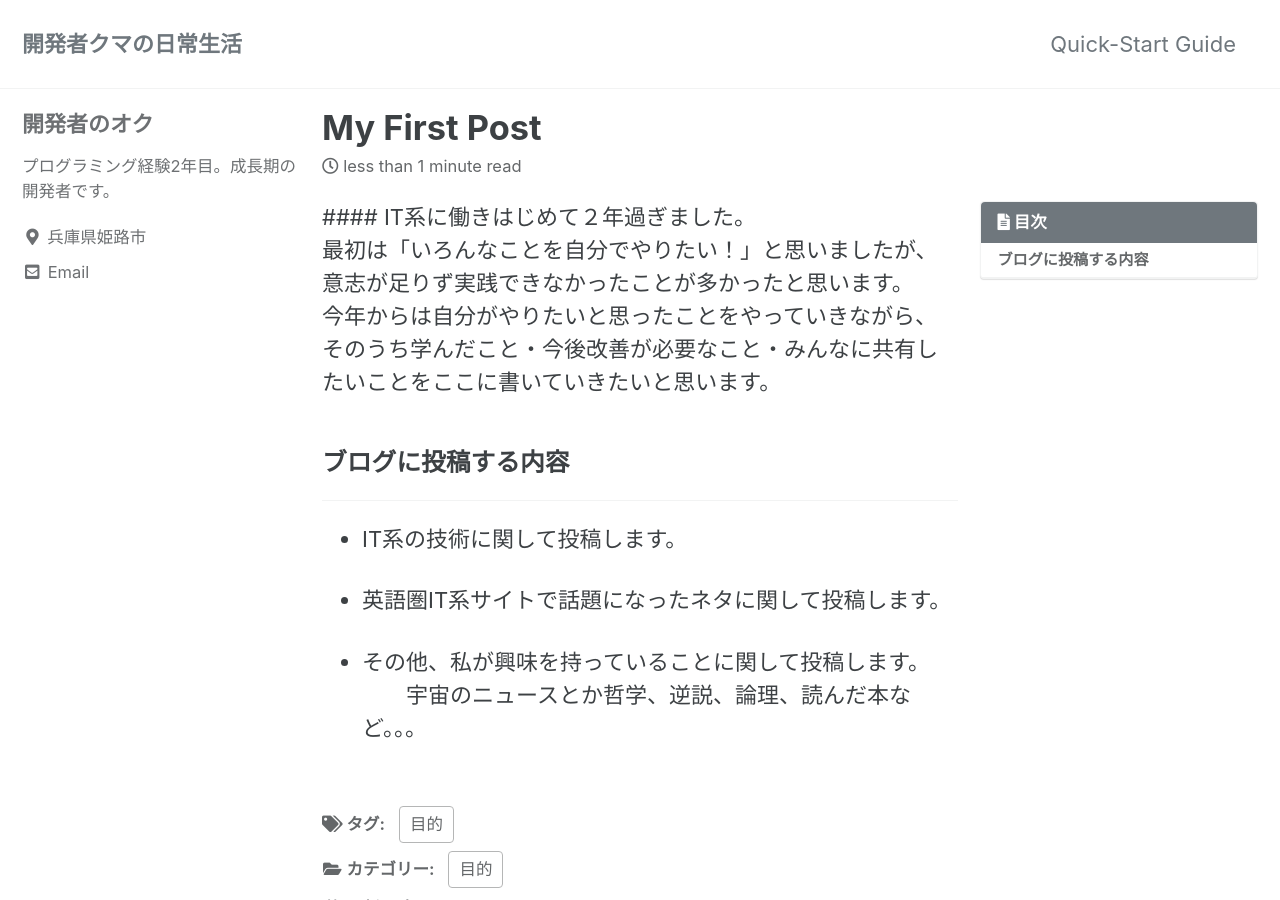
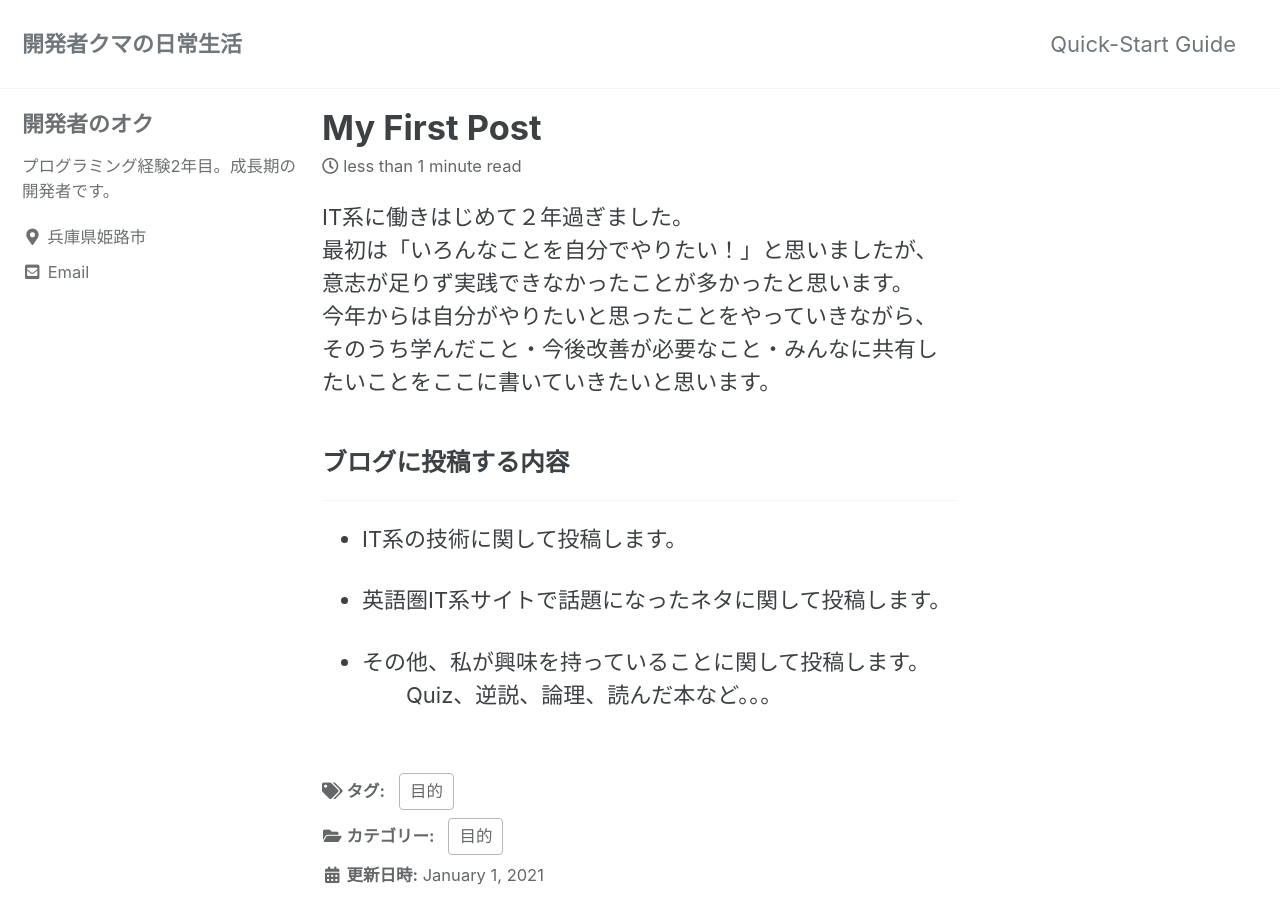
Before and after one commit to himejiKuma/developingKuma, a Jekyll site: the page built from _posts/2021-01-01-firstPost.md, in a window 1280 px wide and 900 px high. Built offline with Jekyll 4.4.1, drawn with Linux system fonts in a browser that asks for light colours; cached includes are drawn as plain includes; comment, search, counter and statistics services are not loaded.

Commit message:
edit first posts

```diff
--- a/_posts/2021-01-01-firstPost.md
+++ b/_posts/2021-01-01-firstPost.md
@@ -4,11 +4,10 @@ category :
     - 目的
 tag :
     - 目的
-toc : true
+# toc : true
 comments : true
 ---
 
-####
 IT系に働きはじめて２年過ぎました。
 最初は「いろんなことを自分でやりたい！」と思いましたが、意志が足りず実践できなかったことが多かったと思います。
 今年からは自分がやりたいと思ったことをやっていきながら、そのうち学んだこと・今後改善が必要なこと・みんなに共有したいことをここに書いていきたいと思います。
@@ -23,4 +22,4 @@ IT系に働きはじめて２年過ぎました。
  - 英語圏IT系サイトで話題になったネタに関して投稿します。
 
  - その他、私が興味を持っていることに関して投稿します。
-　　宇宙のニュースとか哲学、逆説、論理、読んだ本など。。。
+　　Quiz、逆説、論理、読んだ本など。。。
```
